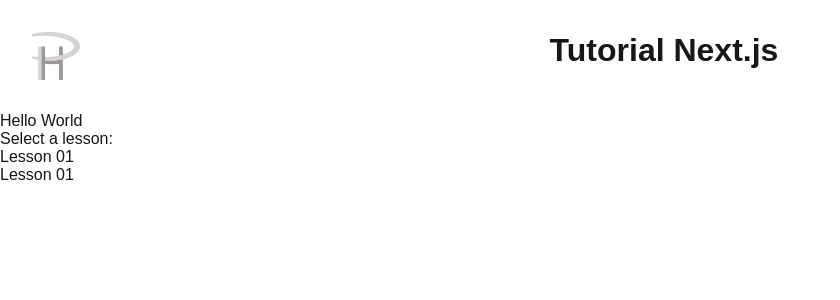
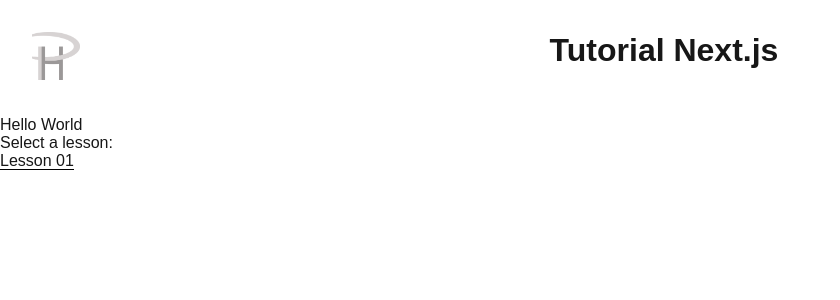
Before and after one commit to Yobuligo/tutorial.nextjs, a Next.js app: page / in a window 1280 px wide. Shown: the top 300 px of the page, without its empty margins (0-840 px from the left). Built offline with nearby package versions, Linux system fonts and the light colour scheme.

Commit message:
Navigate to main screen when click on logo

```diff
--- a/app/page.tsx
+++ b/app/page.tsx
@@ -9,7 +9,6 @@ export default function Home() {
       <div>Hello World</div>
       <div>Select a lesson:</div>
       <LinkList links={lessons} />
-      <LinkList links={lessons} />
     </div>
   );
 }
--- a/components/header/Header.tsx
+++ b/components/header/Header.tsx
@@ -1,10 +1,14 @@
 import logoImg from "@/assets/log_ph.png";
+import Image from "next/image";
+import Link from "next/link";
 import styles from "./Header.module.scss";
 
 export const Header: React.FC = () => {
   return (
     <header className={styles.header}>
-      <img className={styles.logo} src={logoImg.src} alt="Logo" />
+      <Link href={"/"}>
+        <Image className={styles.logo} src={logoImg} alt="Logo" />
+      </Link>
       <h1>Tutorial Next.js</h1>
       <div></div>
     </header>
--- a/components/linkList/LinkList.tsx
+++ b/components/linkList/LinkList.tsx
@@ -1,3 +1,4 @@
+import componentStyles from '@/styles/component.module.scss';
 import Link from "next/link";
 import { ILinkList } from "./ILinkListProps";
 import styles from "./LinkList.module.scss";
@@ -7,7 +8,7 @@ export const LinkList: React.FC<ILinkList> = (props) => {
     <div className={styles.linkList}>
       {props.links.map((link, index) => (
         <div key={index}>
-          <Link href={link.path}>{link.title}</Link>
+          <Link className={componentStyles.link} href={link.path}>{link.title}</Link>
         </div>
       ))}
     </div>
--- /dev/null
+++ b/styles/component.module.scss
@@ -0,0 +1,3 @@
+.link {
+  border-bottom: 1px solid black;
+}
```
